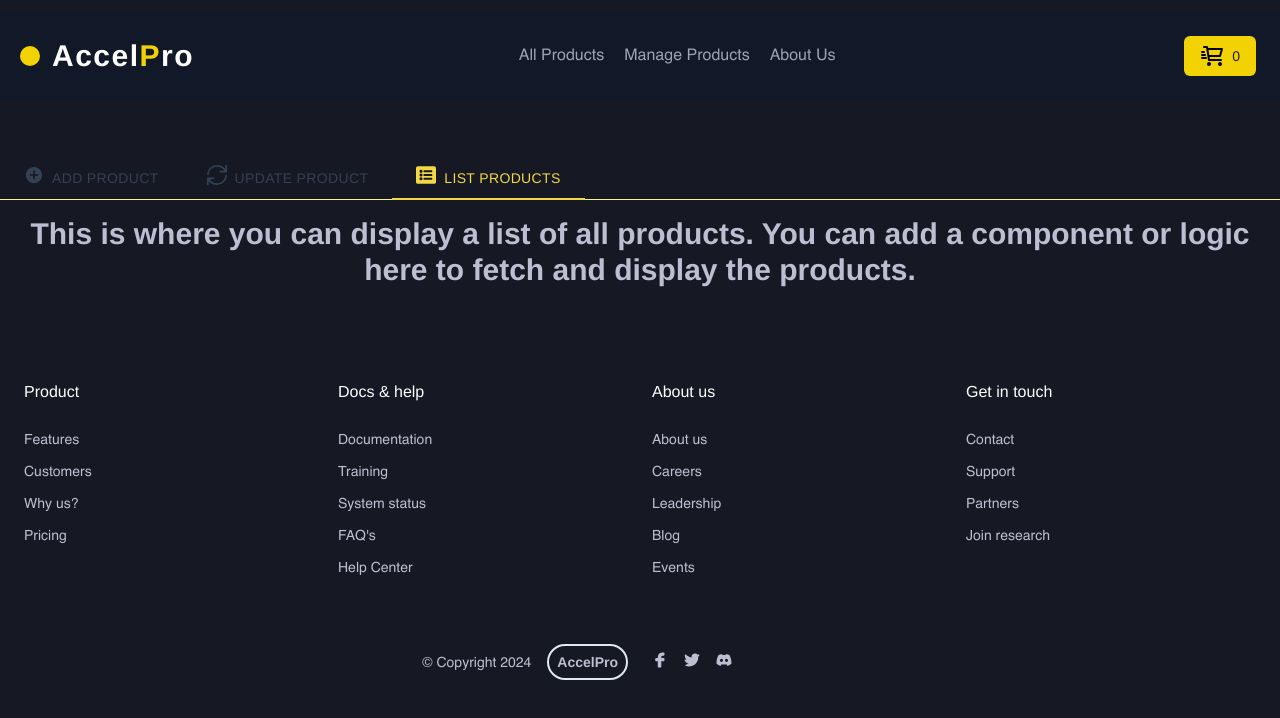
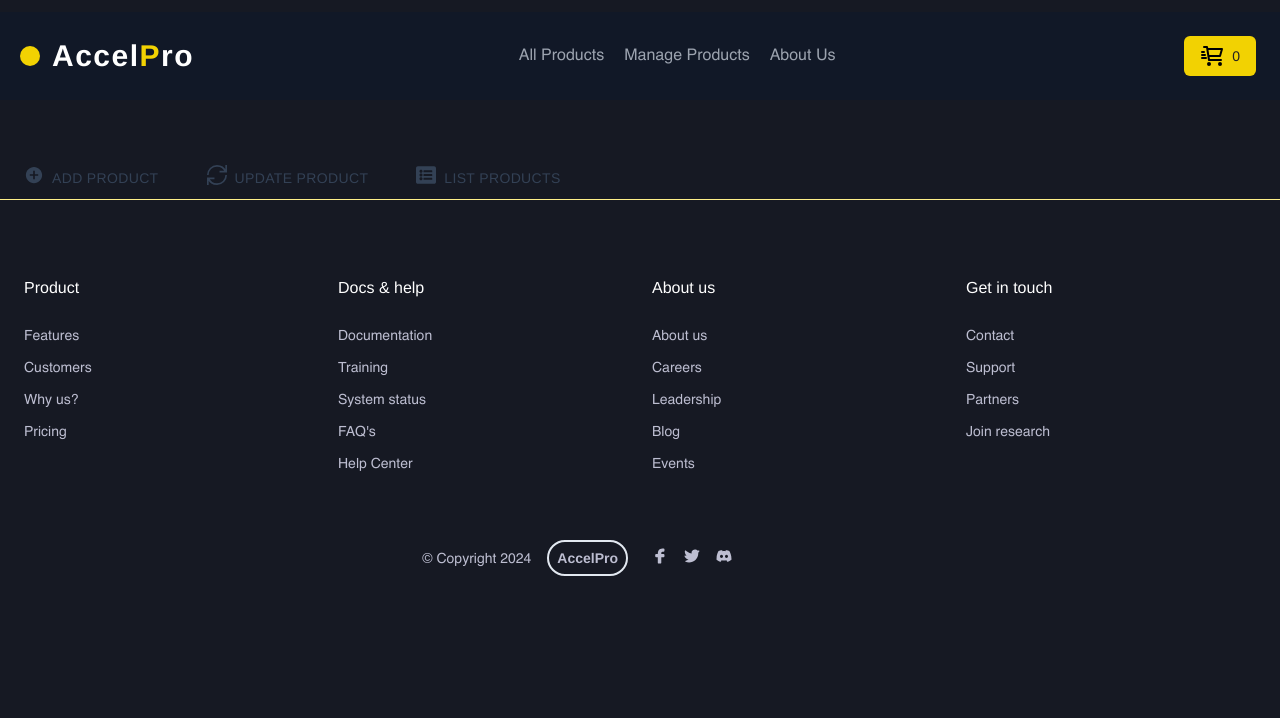
Before and after one commit to coder7475/sports-frontend, a React (Vite) app: page /manage-products in a window 1280 px wide. Shown: the top 718 px of the page. Built offline with nearby package versions, Linux system fonts and the light colour scheme.

Commit message:
fix: syntax error in manage products

```diff
--- a/src/pages/ManageProducts.tsx
+++ b/src/pages/ManageProducts.tsx
@@ -20,7 +20,7 @@ const ManageProducts = () => {
       </section>
 
       <section className="max-w-[1280px] mx-auto mt-3">
-        <h1 className="text-3xl font-bold text-center pt-10">
+        <div className="text-3xl font-bold text-center pt-10">
           <section className="max-w-full" aria-multiselectable="false">
             <ul
               className="flex items-center border-b border-yellow-200"
@@ -77,16 +77,16 @@ const ManageProducts = () => {
               <li className="" role="presentation">
                 <button
                   className={`-mb-px inline-flex h-12 w-full items-center justify-center gap-2 whitespace-nowrap rounded-t border-b-2 px-6 text-sm font-medium tracking-wide transition duration-300 hover:bg-card hover:stroke-card focus:bg-card focus-visible:outline-none disabled:cursor-not-allowed ${
-                    tabSelected.currentTab === 4
+                    tabSelected.currentTab === 3
                       ? "border-secondary stroke-secondary text-secondary hover:border-card  hover:text-card focus:border-primary focus:stroke-primary focus:text-primary disabled:border-slate-500"
                       : "justify-self-center border-transparent stroke-slate-700 text-slate-700 hover:border-secondary hover:text-secondary focus:border-card focus:stroke-card focus:text-card disabled:text-slate-500"
                   }`}
-                  id="tab-label-4ai"
+                  id="tab-label-3ai"
                   role="tab"
                   aria-setsize={4}
-                  aria-posinset={4}
+                  aria-posinset={3}
                   tabIndex={tabSelected.currentTab === 3 ? 0 : -1}
-                  aria-controls="tab-panel-4ai"
+                  aria-controls="tab-panel-3ai"
                   aria-selected={tabSelected.currentTab === 3}
                   onClick={() =>
                     setTabSelected({ ...tabSelected, currentTab: 3 })
@@ -121,12 +121,12 @@ const ManageProducts = () => {
 
               <div
                 className={`px-6 py-4 ${
-                  tabSelected.currentTab === 4 ? "" : "hidden"
+                  tabSelected.currentTab === 3 ? "" : "hidden"
                 }`}
-                id="tab-panel-4ai"
+                id="tab-panel-3ai"
                 aria-selected={tabSelected.currentTab === 3}
                 role="tabpanel"
-                aria-labelledby="tab-label-4ai"
+                aria-labelledby="tab-label-3ai"
                 tabIndex={-1}
               >
                 <p>
@@ -137,7 +137,7 @@ const ManageProducts = () => {
               </div>
             </div>
           </section>
-        </h1>
+        </div>
       </section>
 
       <section className="max-w-[1280px] mx-auto mt-3">
```
